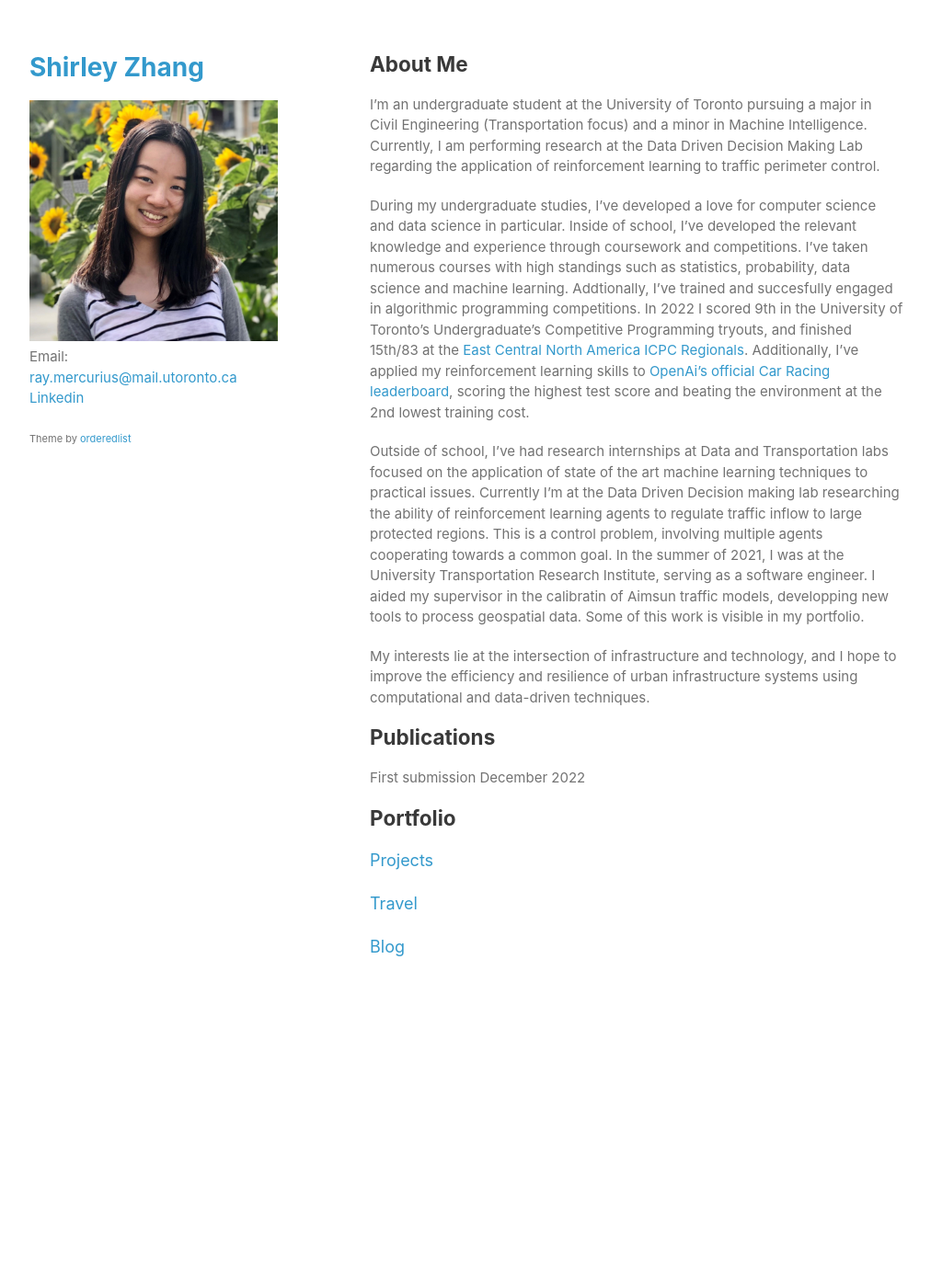
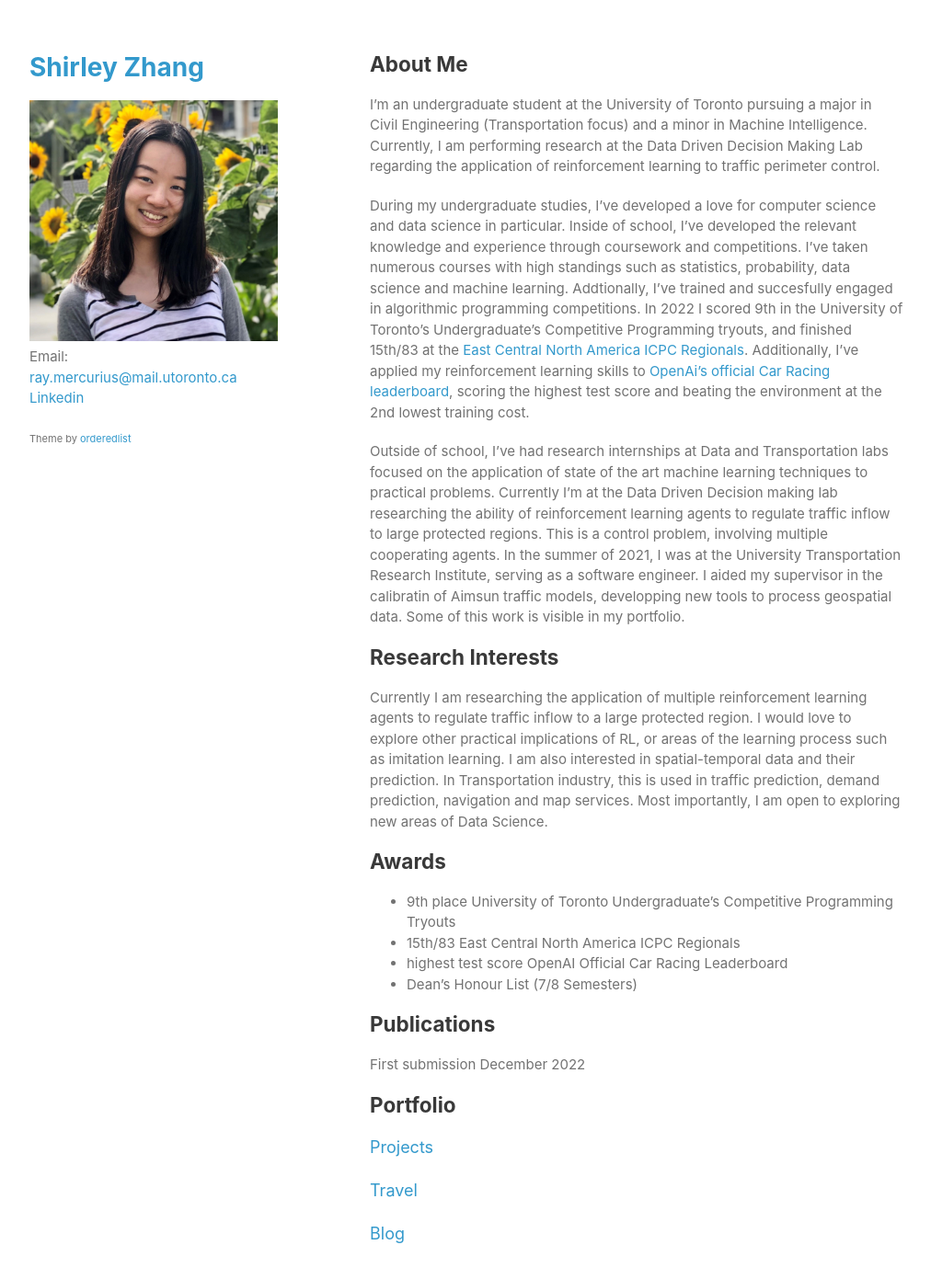
Before and after one commit to Ceudan/Ceudan_Reads.github.io, a Jekyll site: the page built from index.md, in a window 1280 px wide and 1400 px high. Shown: the top 1391 px of the window at 92% size, without its empty margins (133-1145 px from the left). Built offline with Jekyll 4.4.1, drawn with Linux system fonts in a browser that asks for light colours.

Commit message:
Update index.md

```diff
--- a/index.md
+++ b/index.md
@@ -7,9 +7,17 @@ I'm an undergraduate student at the University of Toronto pursuing a major in Ci
 
 During my undergraduate studies, I've developed a love for computer science and data science in particular. Inside of school, I've developed the relevant knowledge and experience through coursework and competitions. I've taken numerous courses with high standings such as statistics, probability, data science and machine learning. Addtionally, I've trained and succesfully engaged in algorithmic programming competitions. In 2022 I scored 9th in the University of Toronto's Undergraduate's Competitive Programming tryouts, and finished 15th/83 at the [East Central North America ICPC Regionals](https://icpc.global/regionals/finder/East-Central-NA-2021/standings). Additionally, I've applied my reinforcement learning skills to [OpenAi's official Car Racing leaderboard](https://github.com/openai/gym/wiki/Leaderboard), scoring the highest test score and beating the environment at the 2nd lowest training cost.
 
-Outside of school, I've had research internships at Data and Transportation labs focused on the application of state of the art machine learning techniques to practical issues. Currently I'm at the Data Driven Decision making lab researching the ability of reinforcement learning agents to regulate traffic inflow to large protected regions. This is a control problem, involving multiple agents cooperating towards a common goal. In the summer of 2021, I was at the University Transportation Research Institute, serving as a software engineer. I aided my supervisor in the calibratin of Aimsun traffic models, developping new tools to process geospatial data. Some of this work is visible in my portfolio.
+Outside of school, I've had research internships at Data and Transportation labs focused on the application of state of the art machine learning techniques to practical problems. Currently I'm at the Data Driven Decision making lab researching the ability of reinforcement learning agents to regulate traffic inflow to large protected regions. This is a control problem, involving multiple cooperating agents. In the summer of 2021, I was at the University Transportation Research Institute, serving as a software engineer. I aided my supervisor in the calibratin of Aimsun traffic models, developping new tools to process geospatial data. Some of this work is visible in my portfolio.
 
-My interests lie at the intersection of infrastructure and technology, and I hope to improve the efficiency and resilience of urban infrastructure systems using computational and data-driven techniques.
+## Research Interests
+Currently I am researching the application of multiple reinforcement learning agents to regulate traffic inflow to a large protected region. I would love to explore other practical implications of RL, or areas of the learning process such as imitation learning. I am also interested in spatial-temporal data and their prediction. In Transportation industry, this is used in traffic prediction, demand prediction, navigation and map services. Most importantly, I am open to exploring new areas of Data Science.
+
+## Awards
+
+- 9th place University of Toronto Undergraduate's Competitive Programming Tryouts
+- 15th/83 East Central North America ICPC Regionals
+- highest test score OpenAI Official Car Racing Leaderboard
+- Dean's Honour List (7/8 Semesters)
 
 ## Publications
 
```
